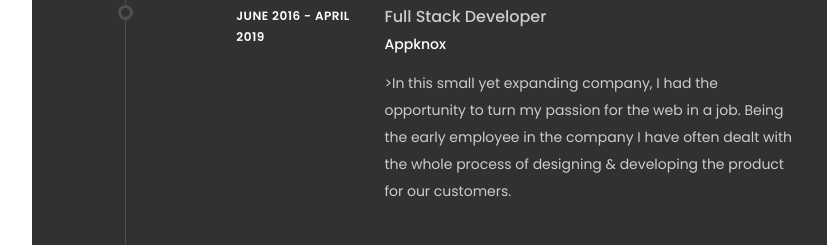
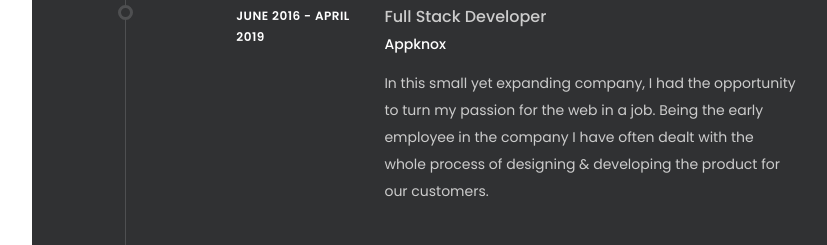
Before and after one commit to yashwin/yashwin.github.io, a plain HTML site: page index.html in a window 1280 px wide. Shown: the part 2914-3159 px from the top of the page, without its empty margins (395-1222 px from the left). Drawn offline with Linux system fonts and the light colour scheme.

Commit message:
Update index.html

```diff
--- a/index.html
+++ b/index.html
@@ -359,7 +359,7 @@
 													<span class="job-desn">Full Stack Developer</span>
 													<span class="job-loc">Appknox
 													</span>
-													<p class="job-summary p-small">>In this small yet expanding company, I had the opportunity to turn my passion for the web in a job. Being the early employee in the company I have often dealt with the whole process of designing & developing the product for our customers.</p>
+													<p class="job-summary p-small">In this small yet expanding company, I had the opportunity to turn my passion for the web in a job. Being the early employee in the company I have often dealt with the whole process of designing & developing the product for our customers.</p>
 												</div>
 											</div>
 										</div>
```
